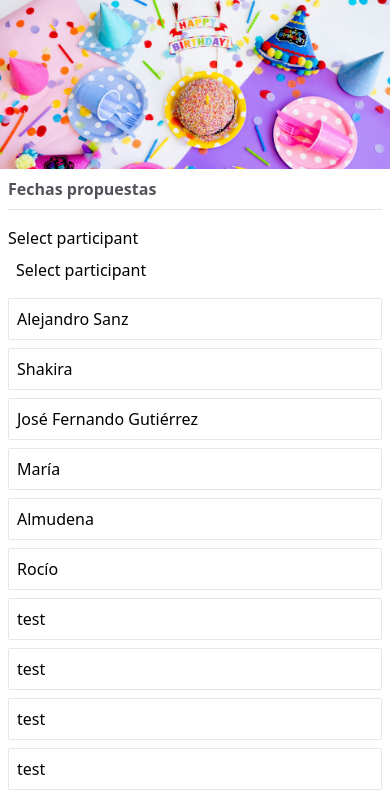
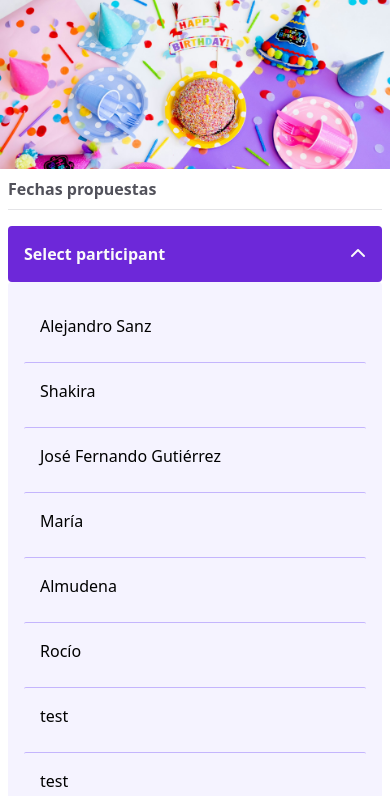
Before and after one commit to MMadlos/cronos-app, a React (Vite) app: page / in a window 390 px wide. Shown: the top 796 px of the page. Built offline with nearby package versions, Linux system fonts and the light colour scheme.

Commit message:
Add responsive styles

```diff
--- a/src/App.jsx
+++ b/src/App.jsx
@@ -90,7 +90,7 @@ function App() {
 				)}
 
 				{stage === calendarProcess.table && (
-					<section className="container mx-auto mt-2 flex h-full flex-col gap-2 px-2 sm:mt-10 sm:w-[80vw] sm:p-0">
+					<section className="container mx-auto my-2 flex h-full flex-col gap-2 px-2 pb-2 sm:mt-10 sm:w-[80vw] sm:p-0">
 						<h2 className="text-md font-semibold text-zinc-600 sm:text-lg">
 							Fechas propuestas
 						</h2>
--- a/src/components/Table/Table.jsx
+++ b/src/components/Table/Table.jsx
@@ -36,7 +36,7 @@ export default function Table() {
 					/>
 				</table>
 			</div>
-			<div className="mt-2 max-h-[70vh] w-full sm:mt-6 sm:hidden sm:max-h-[60vh]">
+			<div className=" my-2 max-h-[70vh] w-full sm:hidden">
 				<TableXS
 					confirmed={confirmed}
 					onClickConfirm={handleConfirmation}
--- a/src/components/Table/TableXS.jsx
+++ b/src/components/Table/TableXS.jsx
@@ -2,9 +2,6 @@ import { useContext, useState } from "react"
 import { ParticipantsContext, SelectedDatesContext } from "../../App"
 import { getIntlMonthLong, getIntlWeekdayShort } from "../../utils"
 import { Fragment } from "react"
-import UserList from "../UserList/UserList"
-
-// confirmed => [...{id, dateTime}]
 
 export default function TableXS({ confirmed, onClickConfirm }) {
 	const { participants } = useContext(ParticipantsContext)
@@ -34,26 +31,24 @@ export default function TableXS({ confirmed, onClickConfirm }) {
 
 	return (
 		<>
-			<button onClick={() => setListOpen(!isListOpen)}>
+			<button
+				className="sticky top-4 flex w-full flex-row items-center justify-between rounded bg-violet-700 p-4 font-semibold text-zinc-50"
+				onClick={() => setListOpen(!isListOpen)}
+			>
 				{selectedPerson?.name ?? "Select participant"}
+				{isListOpen && <i className="fa-solid fa-chevron-up" />}
+				{!isListOpen && <i className="fa-solid fa-chevron-right" />}
 			</button>
 			{isListOpen && (
-				<div className="flex flex-col gap-2">
-					<button
-						className="p-2 text-left"
-						onClick={() => {
-							setSelectedPerson(undefined)
-							setListOpen(false)
-						}}
-					>
-						Select participant
-					</button>
+				<>
+					<div className="flex flex-col justify-center gap-2 divide-y divide-violet-300 rounded bg-violet-50 p-4">
 						{participants.map((personData) => {
 							const { id, name } = personData
 
 							return (
 								<button
-								className="rounded-sm border p-2 text-left"
+									className="rounded-sm p-4 text-left data-[selected=true]:font-bold data-[selected=true]:text-violet-700"
+									data-selected={selectedPerson?.id === id}
 									key={id}
 									onClick={() => {
 										setSelectedPerson(personData)
@@ -65,8 +60,10 @@ export default function TableXS({ confirmed, onClickConfirm }) {
 							)
 						})}
 					</div>
+					<div className="h-4"></div>
+				</>
 			)}
-			{!isListOpen && (
+			{!isListOpen && selectedPerson !== undefined && (
 				<div className="flex flex-col gap-1">
 					{Object.keys(mappedDates).map((monthName) => {
 						return (
```
Lines whose indentation alone changed are shown as unchanged.
